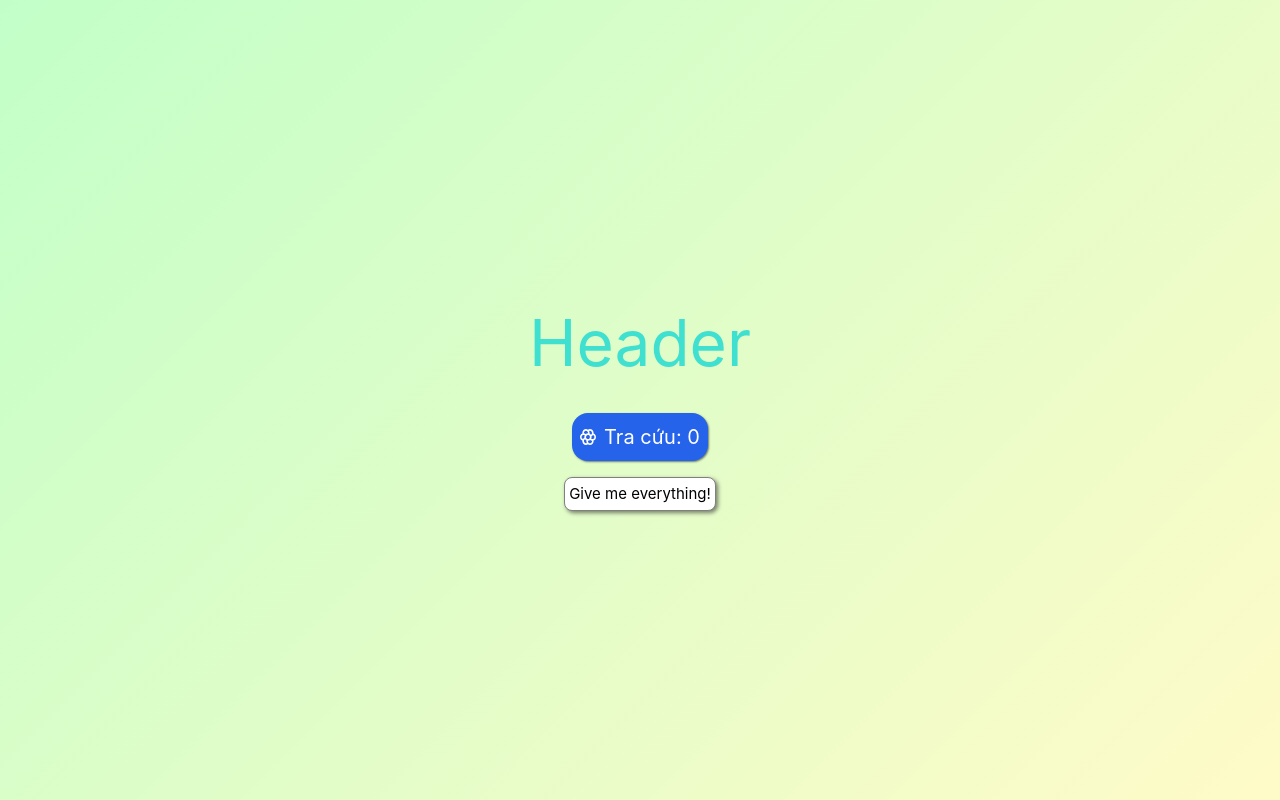
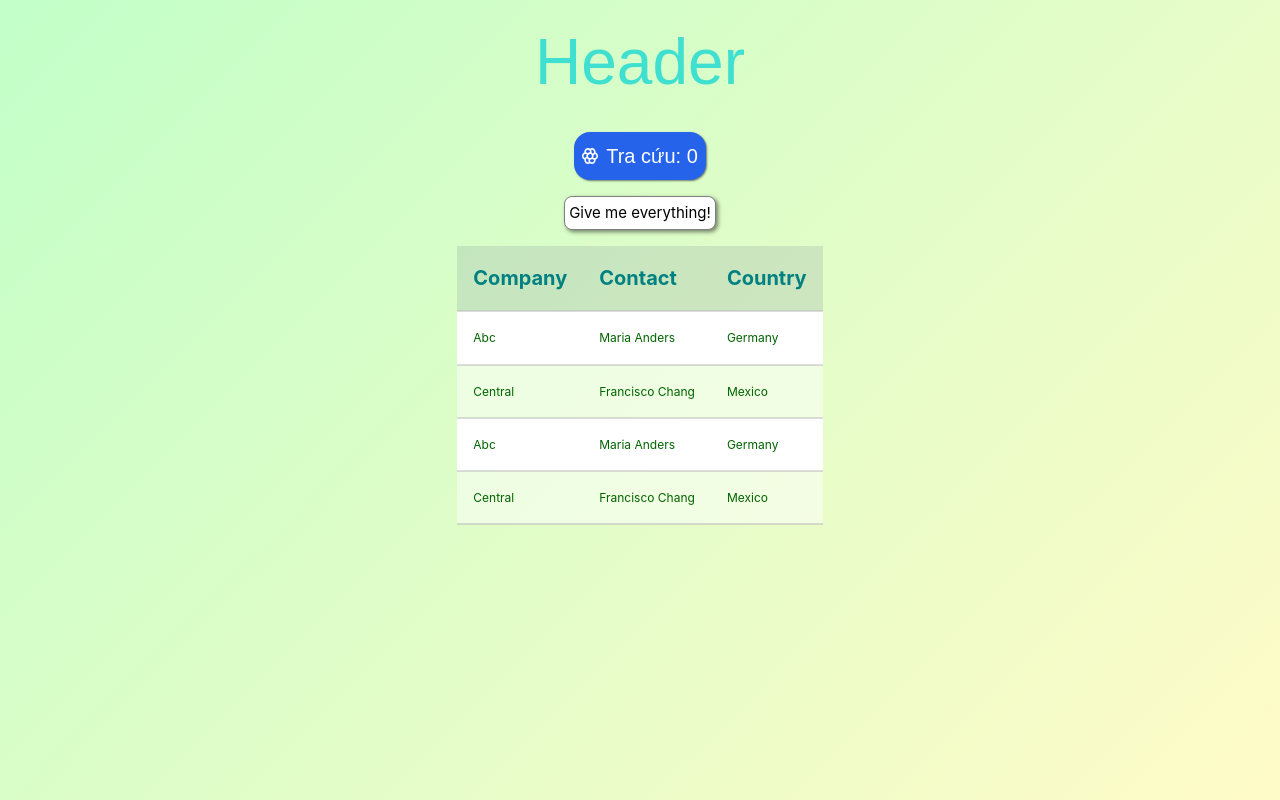
Before and after one commit to dark-blue-02/vnua-tra-cuu-phan-hoa, a Vue app: page / in a window 1280 px wide. Built offline with nearby package versions, Linux system fonts and the light colour scheme.

Commit message:
Add data table

```diff
--- a/src/App.vue
+++ b/src/App.vue
@@ -15,7 +15,6 @@ import HomePage from './view/page/HomePage.vue';
   height: 100%;
   width: 100%;
   justify-content: center;
-  align-items: center;
   background-image: linear-gradient(135deg, rgb(194, 255, 200), rgb(255, 251, 200));
 }
 </style>
--- a/src/assets/global.css
+++ b/src/assets/global.css
@@ -6,6 +6,7 @@ button {
   padding: 4px;
 }
 
-a {
+p, a {
   user-select: none;
+  font-family: Arial, serif;
 }
--- /dev/null
+++ b/src/model/model/Company.ts
@@ -0,0 +1,6 @@
+export type Company = {
+  id: number,
+  name: string,
+  contact: string,
+  country: string,
+}
--- a/src/model/model/Weapon.ts
+++ b/src/model/model/Weapon.ts
@@ -1,10 +1,10 @@
-export default interface Weapon {
-  id: number
-  name: string
-  type: string
-  level: number
-  exp: number
-  attributes?: WeaponAttribute[]
+export type Weapon = {
+  id: number,
+  name: string,
+  type: string,
+  level: number,
+  exp: number,
+  attributes?: WeaponAttribute[],
 }
 
 interface WeaponAttribute {
--- /dev/null
+++ b/src/view/components/DataTable.vue
@@ -0,0 +1,57 @@
+<script setup lang="ts">
+import { type Company } from '@/model/model/Company'
+
+withDefaults(
+  defineProps<{ data: Array<Company> }>(),
+  { data: () => new Array<Company>() }
+)
+const headers = ['Company', 'Contact', 'Country']
+</script>
+
+<template>
+  <table>
+    <tr>
+      <template v-for="header in headers" :key=headers.indexOf(header)>
+        <th>{{ header }}</th>
+      </template>
+    </tr>
+
+    <template v-for="(item, index) in data.concat(data)" :key=index>
+      <tr class="content hover:bg-green-300">
+        <td>{{ item.name }}</td>
+        <td>{{ item.contact }}</td>
+        <td>{{ item.country }}</td>
+      </tr>
+    </template>
+  </table>
+</template>
+
+<style scoped>
+tr {
+  height: 2.5rem;
+  text-align: left;
+  border-bottom: 2px solid rgba(185, 185, 185, 0.5);
+
+  &.content:not(:hover) {
+    background: white;
+
+    &:nth-child(odd) {
+      background: rgba(255, 255, 255, 0.5);
+    }
+  }
+}
+
+th {
+  color: teal;
+  font-size: 20px;
+  padding: 1rem;
+  background: rgba(119, 136, 153, 0.2);
+  font-weight: bold;
+}
+
+td {
+  font-size: 12px;
+  padding: 1rem;
+  color: darkgreen;
+}
+</style>
--- a/src/view/components/IconButton.vue
+++ b/src/view/components/IconButton.vue
@@ -1,14 +1,18 @@
 <script setup lang="ts">
 
-defineProps({ iconSrc: String, title: String, btnStyle: String });
-defineEmits(['onClick']);
+defineProps<{
+  iconSrc: string,
+  title: string,
+  btnStyle: string,
+}>()
+defineEmits(['onClick'])
 
 </script>
 
 <template>
   <div>
     <button :class=btnStyle @click="$emit('onClick')">
-      <img :src=iconSrc>
+      <img :src=iconSrc alt=" ">
       <p>{{ title }}</p>
     </button>
 
--- a/src/view/page/HomePage.vue
+++ b/src/view/page/HomePage.vue
@@ -1,25 +1,33 @@
 <script setup lang="ts">
-import MainViewModel from '@/viewmodel/MainViewModel';
-import flowerImg from "../../assets/svg/flower.svg";
-import { ResponseState } from '@/common/ResponseResult';
-import IconButton from '../components/IconButton.vue';
+import MainViewModel from '@/viewmodel/MainViewModel'
+import flowerImg from '../../assets/svg/flower.svg'
+import { ResponseState } from '@/common/ResponseResult'
+import IconButton from '../components/IconButton.vue'
+import DataTable from '@/view/components/DataTable.vue'
+import type { Company } from '@/model/model/Company'
 
-const viewModel = new MainViewModel();
-
+const viewModel = new MainViewModel()
+const fakeData: Array<Company> = [
+  { id: 1, name: 'Abc', contact: 'Maria Anders', country: 'Germany' },
+  { id: 2, name: 'Central', contact: 'Francisco Chang', country: 'Mexico' }
+]
 </script>
 
 <template>
   <div class="container">
     <a>Header</a>
-    <IconButton btn-style="bg-blue-600" :icon-src=flowerImg :title="`Tra cứu: ${viewModel.count}`"
-      @on-click=viewModel.increment />
+    <IconButton :icon-src=flowerImg
+                :title="`Tra cứu: ${viewModel.count}`"
+                btn-style="bg-blue-600"
+                @on-click=viewModel.increment />
 
     <button @click="viewModel.getWeaponList">Give me everything!</button>
 
     <p class="text-blue-900 border border-teal-600 rounded p-2"
-      v-if="viewModel.weaponList.state != ResponseState.LOADING">
+       v-if="viewModel.weaponList.state != ResponseState.LOADING">
       Weapon list: <br>{{ viewModel.weaponList }}
     </p>
+    <DataTable :data=fakeData />
   </div>
 </template>
 
@@ -38,9 +46,8 @@ button {
   flex-direction: column;
   flex: 1;
   align-items: center;
-  justify-content: center;
 
-  &>* {
+  & > * {
     margin: 8px 0;
   }
 }
--- a/src/viewmodel/MainViewModel.ts
+++ b/src/viewmodel/MainViewModel.ts
@@ -1,5 +1,5 @@
-import { type ResponseResult, ResponseState, handleApiCall } from './../common/ResponseResult'
-import type Weapon from '@/model/model/Weapon'
+import { type ResponseResult, ResponseState, handleApiCall } from '@/common/ResponseResult'
+import type { Weapon } from '@/model/model/Weapon'
 import { weaponRepository } from '@/model/repo/WeaponRepository'
 import { ref, type Ref } from 'vue'
 
```
